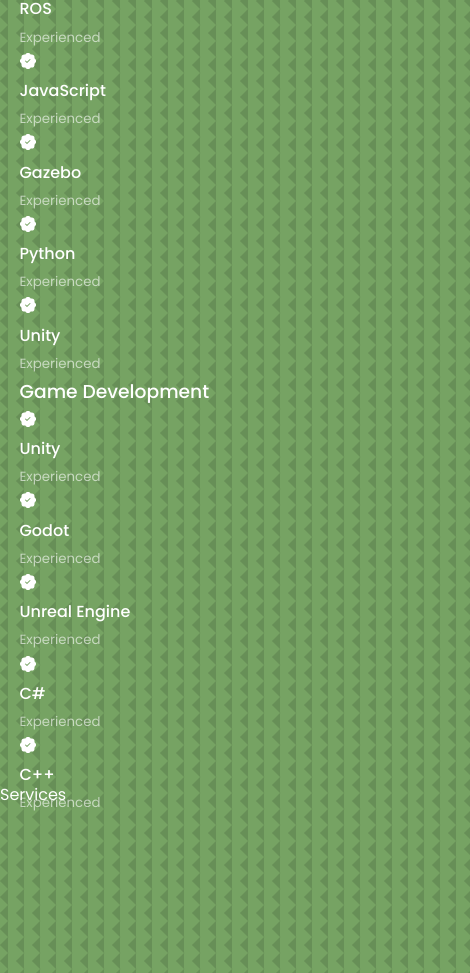
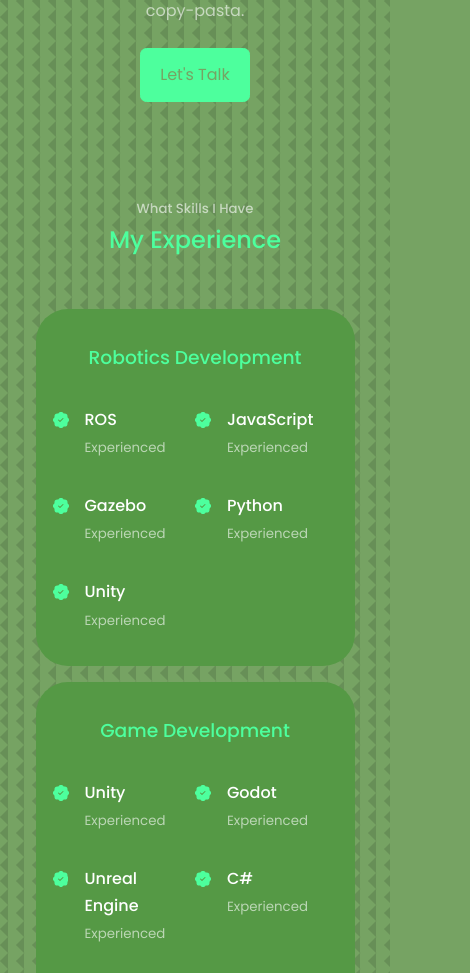
Before and after one commit to Epicrider/Epicrider.github.io, a React (Create React App) app: page / in a window 390 px wide. Shown: the part 2039-3012 px from the top of the page, 470 px wide, since content can reach past the window. Built offline with nearby package versions, Linux system fonts and the light colour scheme; the HTML template or start-up script is replaced by a standard one.

Commit message:
Add Experience Cards and Fixed Formatting

```diff
--- a/src/components/about/about.css
+++ b/src/components/about/about.css
@@ -89,7 +89,7 @@
         margin: 0 auto 3rem;
     }
 
-    .about__card {
+    .about__cards {
         grid-template-columns: 1fr 1fr;
         gap: 1rem;
     }
--- a/src/components/experience/Experience.jsx
+++ b/src/components/experience/Experience.jsx
@@ -7,34 +7,45 @@
     <section id='experience'>
       <h5>What Skills I Have</h5>
       <h2>My Experience</h2>
-      <div className="container experience__robotics">
-        <div className="experience_robotics">
+
+      <div className="container experience__container">
+        <div className="experience__robotics">
           <h3>Robotics Development</h3>
           <div className="experience__content">
             <article className='experience__details'>
-              <BsPatchCheckFill />
+              <BsPatchCheckFill className='experience__details-icon' />
+              <div>
               <h4>ROS</h4>
               <small className='text-light'>Experienced</small>
+              </div>
             </article>
             <article className='experience__details'>
-              <BsPatchCheckFill />
+              <BsPatchCheckFill className='experience__details-icon' />
+              <div>
               <h4>JavaScript</h4>
               <small className='text-light'>Experienced</small>
+              </div>
             </article>
             <article className='experience__details'>
-              <BsPatchCheckFill />
+              <BsPatchCheckFill className='experience__details-icon' />
+              <div>
               <h4>Gazebo</h4>
               <small className='text-light'>Experienced</small>
+              </div>
             </article>
             <article className='experience__details'>
-              <BsPatchCheckFill />
+              <BsPatchCheckFill className='experience__details-icon' />
+              <div>
               <h4>Python</h4>
               <small className='text-light'>Experienced</small>
+              </div>
             </article>
             <article className='experience__details'>
-              <BsPatchCheckFill />
+              <BsPatchCheckFill className='experience__details-icon' />
+              <div>
               <h4>Unity</h4>
               <small className='text-light'>Experienced</small>
+              </div>
             </article>
           </div>
         </div>
@@ -45,34 +56,43 @@
       <h3>Game Development</h3>
         <div className="experience__content">
           <article className='experience__details'>
-            <BsPatchCheckFill />
+            <BsPatchCheckFill className='experience__details-icon' />
+            <div>
             <h4>Unity</h4>
             <small className='text-light'>Experienced</small>
+            </div>
           </article>
           <article className='experience__details'>
-            <BsPatchCheckFill />
+            <BsPatchCheckFill className='experience__details-icon' />
+            <div>
             <h4>Godot</h4>
             <small className='text-light'>Experienced</small>
+            </div>
           </article>
           <article className='experience__details'>
-            <BsPatchCheckFill />
+            <BsPatchCheckFill className='experience__details-icon' />
+            <div>
             <h4>Unreal Engine</h4>
             <small className='text-light'>Experienced</small>
+            </div>
           </article>
           <article className='experience__details'>
-            <BsPatchCheckFill />
+            <BsPatchCheckFill className='experience__details-icon' />
+            <div>
             <h4>C#</h4>
             <small className='text-light'>Experienced</small>
+            </div>
           </article>
           <article className='experience__details'>
-            <BsPatchCheckFill />
+            <BsPatchCheckFill className='experience__details-icon' />
+            <div>
             <h4>C++</h4>
             <small className='text-light'>Experienced</small>
+            </div>
           </article>
         </div>
       </div>
       </div>
-      <div className="experience__backend"></div>
     </section>
   )
 }
--- a/src/components/experience/experience.css
+++ b/src/components/experience/experience.css
@@ -0,0 +1,70 @@
+.experience__container {
+    display:grid;
+    grid-template-columns: 1fr 1fr;
+    gap: 2rem;
+}
+
+.experience__container > div {
+    background: var(--color-bg-variant);
+    padding: 2.4rem 5rem;
+    border-radius: 2rem;
+    border: 1px solid transparent;
+    transition: var(--transition);
+}
+
+.experience__container > div:hover {
+    background: transparent;
+    border-color: var(--color-primary-variant);
+    cursor: default;
+}
+
+.experience__container > div h3 {
+    text-align: center;
+    margin-bottom: 2rem;
+    color: var(--color-primary);
+}
+
+.experience__content {
+    display: grid;
+    grid-template-columns: 1fr 1fr;
+    row-gap: 2rem;
+}
+
+.experience__details {
+    display: flex;
+    gap: 1rem;
+}
+
+.experience__details-icon {
+    margin-top: 6px;
+    color: var(--color-primary);
+}
+
+ /* Media Queries (Medium Devices) like tablets*/
+ @media screen and (max-width: 1024px) {
+    .experience__container {
+        grid-template-columns: 1fr;
+    }
+
+    .experience__container > div {
+        width: 80%;
+        padding: 2rem;
+        margin: 0 auto;
+    }
+
+    .experience__container {
+        padding: 1rem;
+    }
+ }
+
+ /* Media Queries (Small Devices) like phones*/
+ @media screen and (max-width: 600px) {
+    .experience__container {
+        gap: 1rem;
+    }
+
+    .experience__container > div {
+        width: 100%;
+        padding: 2rem 1rem;
+    }
+ }
--- a/src/components/header/header.css
+++ b/src/components/header/header.css
@@ -60,7 +60,7 @@
  /* Media Queries (Medium Devices) like tablets*/
  @media screen and (max-width: 1024px) {
     header {
-        height: 68vh;
+        height: 60vh;
     }
  }
 
--- a/src/index.css
+++ b/src/index.css
@@ -57,7 +57,6 @@
 
  section {
     margin-top: 8rem; /* Gives White spcce above each section */
-    height: 100vh;
  }
 
  section > h2, section > h5 {
```
